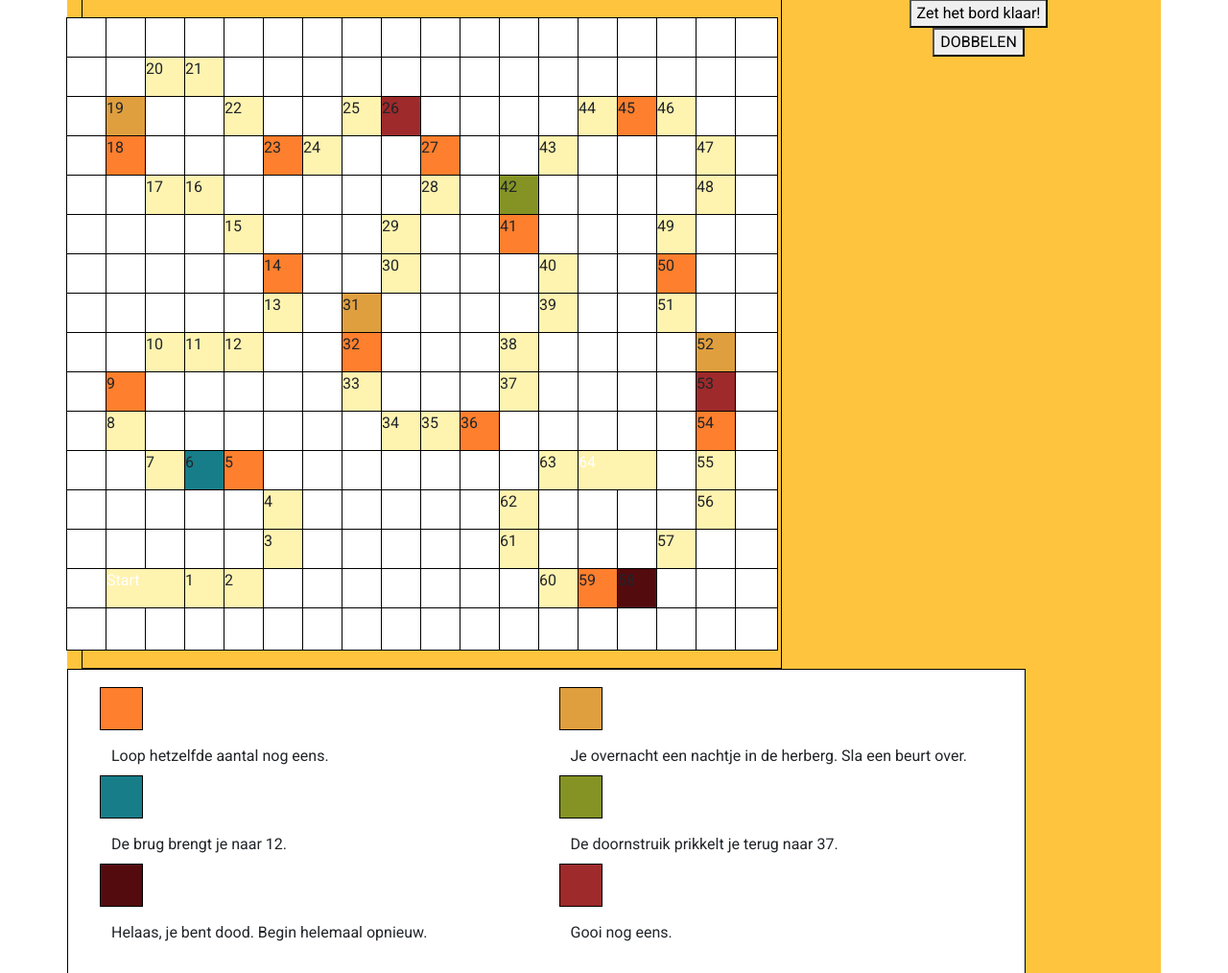
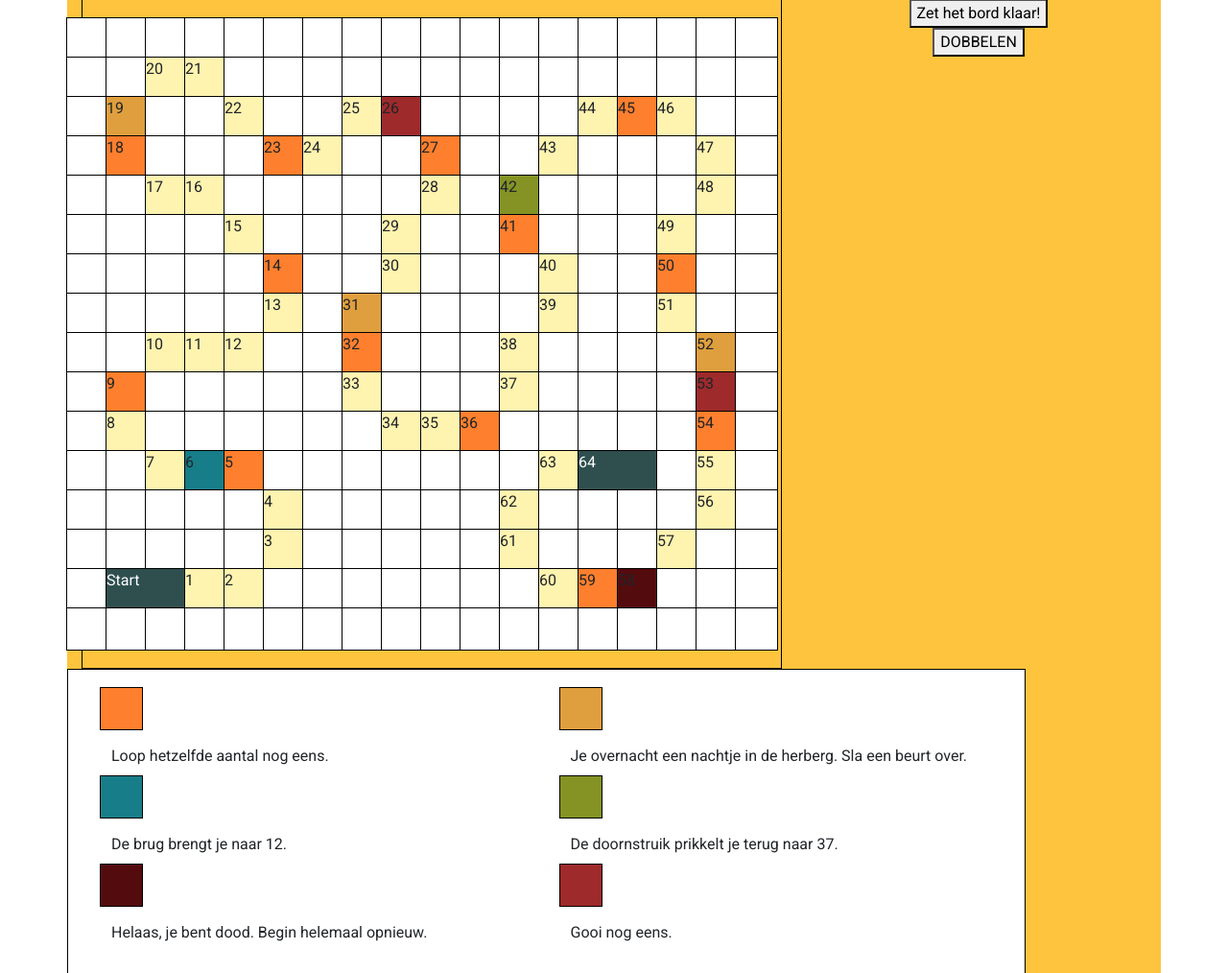
Before and after one commit to maurebi/WebProEindproject, a PHP site: page / in a window 1280 px wide. Shown: the part 109-1123 px from the top of the page at 96% size. Run offline with PHP 8.4, Linux system fonts and the light colour scheme.

Commit message:
Fixed small issue with board and printTurn()

```diff
--- a/css/styles.css
+++ b/css/styles.css
@@ -96,6 +96,11 @@ button{
     background-color: #fff3b0;
 }
 
+.start {
+    background-color: darkslategrey;
+    color: white;
+}
+
 .gans {
     background-color: #fe7f2d;
 }
--- a/scripts/script.js
+++ b/scripts/script.js
@@ -183,8 +183,6 @@ function printTurn(){
     let beurtDivWit = document.getElementById("beurtDivWit");
     let beurtDivZwart = document.getElementById("beurtDivZwart");
 
-    nextPlayeroutput.innerHTML = nextPlayer+" is aan de beurt!";
-
     if (nextPlayer === "Wit") {
       beurtDivWit.classList.remove("hidden");
       beurtDivZwart.classList.add("hidden");
```
